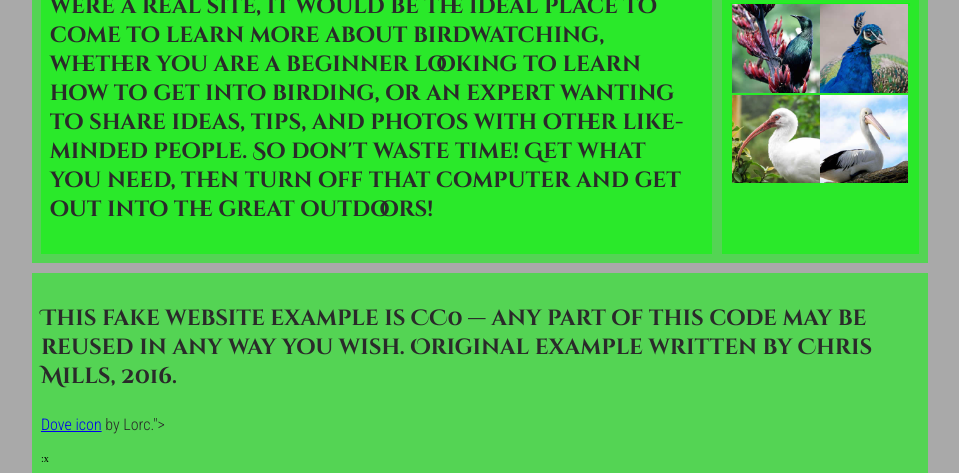
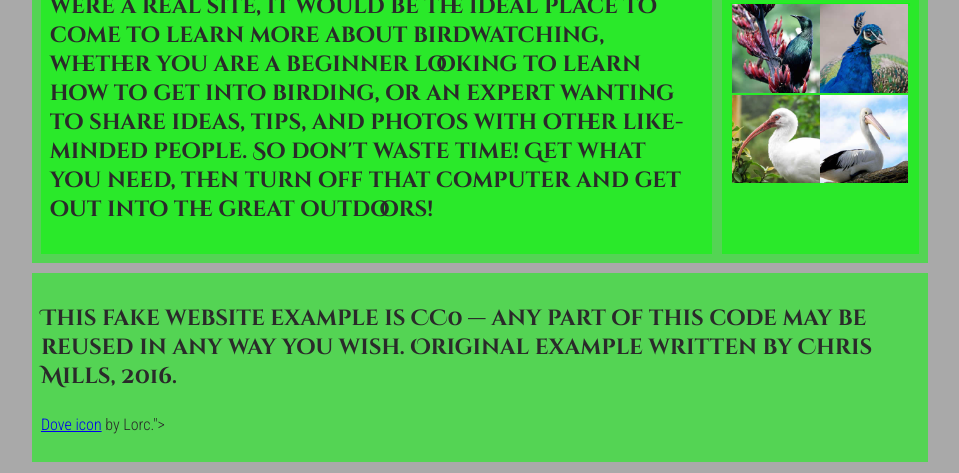
Before and after one commit to filippocucina/HTML-learning-route, a plain HTML site: page html-structuring-web-page/assets/index.html in a window 1280 px wide. Shown: the part 348-821 px from the top of the page, without its empty margins (160-1119 px from the left). Drawn offline with Linux system fonts and the light colour scheme.

Commit message:
Cleaning up the :x from the code

```diff
--- a/html-structuring-web-page/assets/index.html
+++ b/html-structuring-web-page/assets/index.html
@@ -62,6 +62,6 @@
             This fake website example is CC0 — any part of this code may be reused in any way you wish. Original example written by Chris Mills, 2016.
         </h3>
         <p><a href="http://game-icons.net/lorc/originals/dove.html">Dove icon</a> by Lorc."></p>
-      :x
+      </footer>
   </body>
 </html>
```
